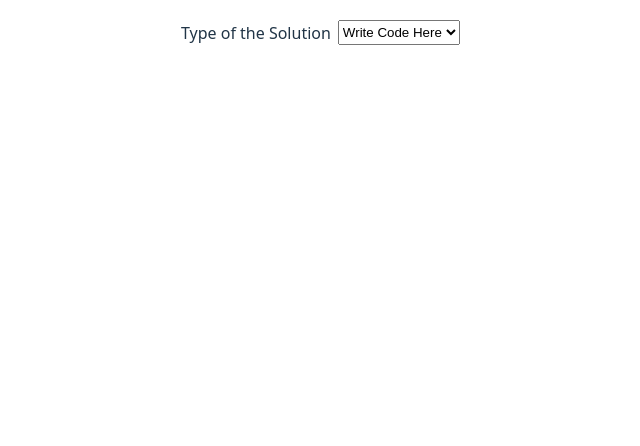
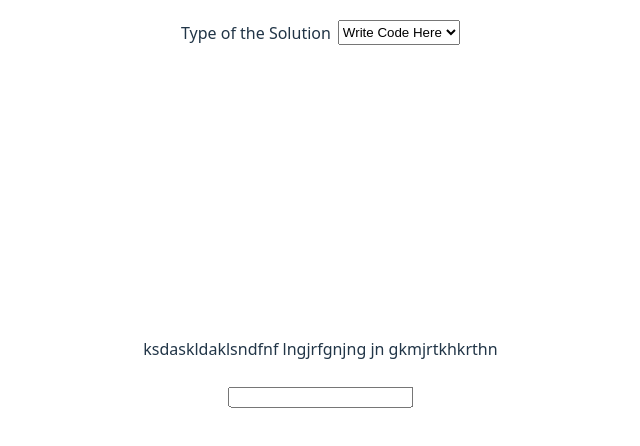
Before and after one commit to UomCpt/CptJudge, a React app in the folder frontend/frontend/: page / in a window 1280 px wide. Shown: the top 446 px of the page, without its empty margins (262-902 px from the left). Built offline with nearby package versions, Linux system fonts and the light colour scheme; the HTML template or start-up script is replaced by a standard one.

Commit message:
className center

```diff
--- a/frontend/frontend/src/TypesOfSolution.css
+++ b/frontend/frontend/src/TypesOfSolution.css
@@ -31,7 +31,9 @@
   height: 25px;
 }
 
-#file-uploader {
+
+
+.center{
     position: absolute;
     top: 50%;
     left: 50%;
@@ -43,5 +45,4 @@
     padding: 20px;
     background-color: white;
     border-radius: 8px;
-
 }
--- a/frontend/frontend/src/TypesOfSolution.jsx
+++ b/frontend/frontend/src/TypesOfSolution.jsx
@@ -33,22 +33,44 @@ export default function TypesOfSolution() {
   return (
     <div id="body-types-of-solution">
 
-      <div id="div-select" onChange={handleSelect}>
+      <div id="div-select"  onChange={handleSelect}>
         <p id="p-type">Type of the Solution</p>
-        <select id="select-type">
+        <select id="select-type" >
           <option value="WriteCodeHere">Write Code Here</option>
           <option value="UploadFile">Upload File</option>
         </select>
       </div>
 
+        {selected=="WriteCodeHere"&&
+        <div id="page-editor" className="center">
+          <p>ksdaskldaklsndfnf lngjrfgnjng jn  gkmjrtkhkrthn </p>
+          <input type="text" />
+
+
+
+
+
+
+
+        </div>
+
+
+        }
+
+
+
+
+
+
         {selected=="UploadFile" &&
 
-         <div id="file-uploader">
+         <div id="file-uploader" className="center">
         {!uploaded &&<input type="file" onChange={handleFileChange} />}
         { !uploaded&& file && <p>Selected File: {file.name}</p>}
         {!uploaded && <button onClick={handleUpload}>Submit</button>}
         {uploaded && <p>🟢 You have succesfully uploaded the file: {file.name}</p>}
       </div>}
+
     </div>
   );
 }
```
